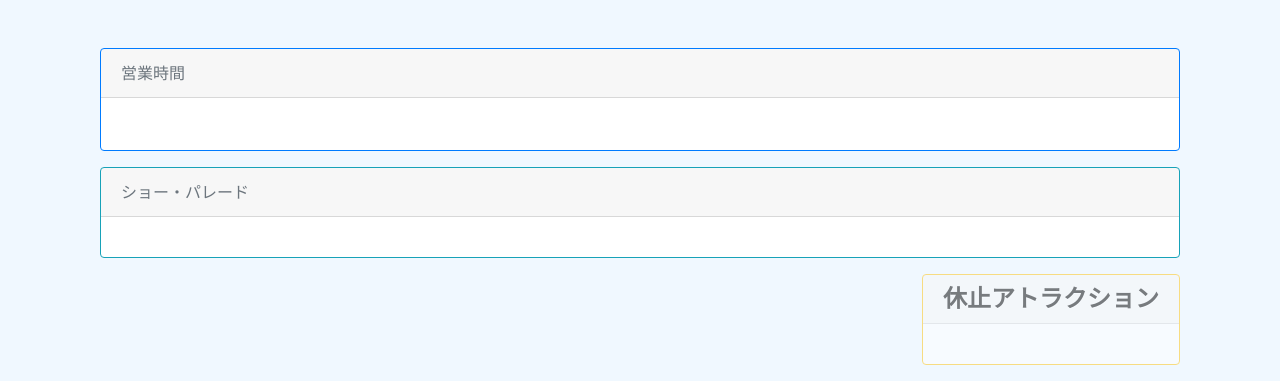
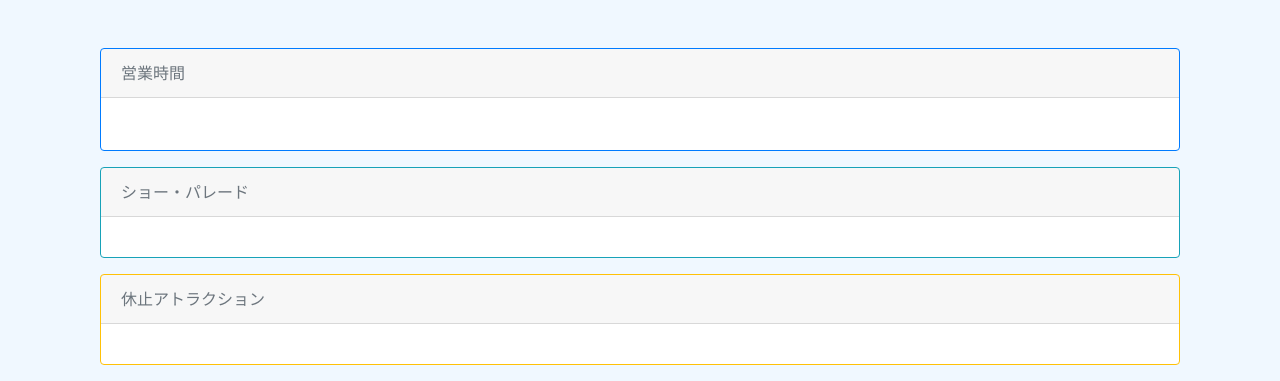
Before and after one commit to 3moonet/disney_wait_time_flask, a Flask app: page /tdl/2021-03-10 in a window 1280 px wide. Shown: the part 452-833 px from the top of the page. Run offline with Flask 2, Linux system fonts and the light colour scheme; data comes from the database, SQL or seed files in the repository; some libraries are stand-ins or nearby versions.

Commit message:
[Fix] daily.html in templates

```diff
--- a/main/templates/daily.html
+++ b/main/templates/daily.html
@@ -104,7 +104,7 @@
             </ul>
         </div>
     </div>
-    <div class="close card border-warning mb-3">
+    <div class="closed card border-warning mb-3">
         <div class="card-header">休止アトラクション</div>
         <div class="card-body">
             <ul class="list-group list-group-flush">
```
